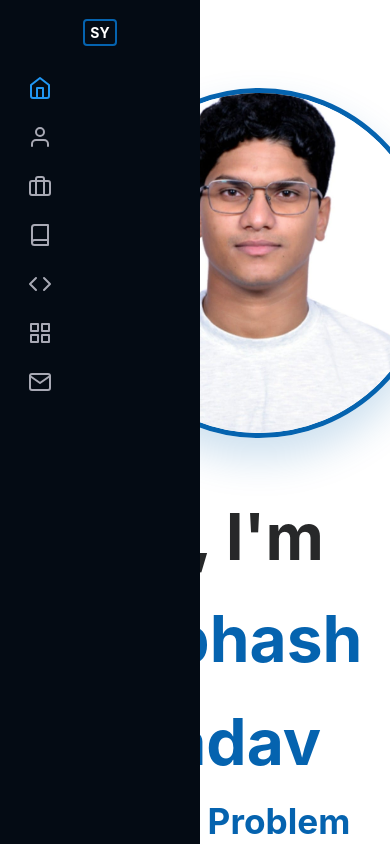
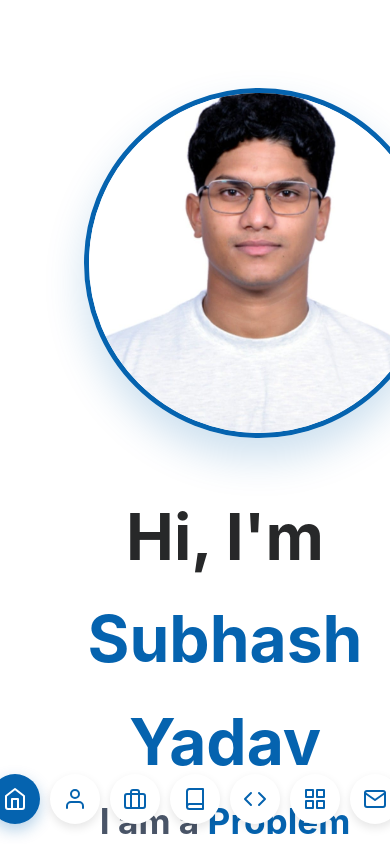
Before and after one commit to subhashyadavon/SubhashYadav, a React (Vite) app: page / in a window 390 px wide. Shown: the top 844 px of the page. Built offline with nearby package versions, Linux system fonts and the light colour scheme.

Commit message:
style: converted sidebar to floating expanding circular icons

```diff
--- a/src/components/Navbar/Navbar.css
+++ b/src/components/Navbar/Navbar.css
@@ -1,36 +1,12 @@
 .navbar {
   position: fixed;
-  left: 0;
-  top: 0;
-  bottom: 0;
-  width: 80px;
-  background: #040b14;
+  left: 20px;
+  top: 50%;
+  transform: translateY(-50%);
+  background: transparent;
   display: flex;
   flex-direction: column;
-  padding: 20px 0;
   z-index: 999;
-  transition: width 0.3s ease;
-  overflow: hidden;
-}
-
-.navbar:hover {
-  width: 200px;
-}
-
-.nav-logo {
-  text-align: center;
-  margin-bottom: 30px;
-  width: 100%;
-}
-
-.nav-logo a {
-  font-size: 24px;
-  font-weight: 700;
-  color: #fff;
-  text-decoration: none;
-  border: 2px solid var(--color-accent);
-  padding: 5px 10px;
-  border-radius: 4px;
 }
 
 .nav-menu {
@@ -40,8 +16,7 @@
   display: flex;
   flex-direction: column;
   align-items: flex-start;
-  gap: 25px;
-  width: 100%;
+  gap: 15px;
 }
 
 .anchor-link {
@@ -49,34 +24,47 @@
   flex-direction: row;
   align-items: center;
   text-decoration: none;
-  color: #a8a9b4;
-  transition: color 0.3s;
+  color: var(--color-accent); /* Icon color blue */
+  background: #ffffff;
+  transition: all 0.3s cubic-bezier(0.4, 0, 0.2, 1);
   font-size: 13px;
+  font-weight: 600;
   text-transform: uppercase;
   letter-spacing: 1px;
-  width: 100%;
-  padding: 0 28px;
-  box-sizing: border-box;
+  width: 50px;
+  height: 50px;
+  border-radius: 25px; /* Circle */
+  box-shadow: 0 4px 10px rgba(0, 0, 0, 0.1);
+  overflow: hidden;
 }
 
-.anchor-link:hover, .anchor-link.active {
-  color: #2196f3; /* Bright blue for dark background */
+.anchor-link:hover {
+  width: 150px; /* Expand to pill */
+  background: var(--color-accent);
+  color: #fff;
+  box-shadow: 0 6px 15px rgba(5, 99, 175, 0.3);
+}
+
+.anchor-link.active {
+  background: var(--color-accent);
+  color: #ffffff;
+  box-shadow: 0 6px 15px rgba(5, 99, 175, 0.3);
 }
 
 .nav-text {
-  margin-left: 20px;
+  margin-left: 15px;
   opacity: 0;
   white-space: nowrap;
   transition: opacity 0.3s ease;
 }
 
-.navbar:hover .nav-text {
+.anchor-link:hover .nav-text {
   opacity: 1;
 }
 
 /* SVG icons */
 .anchor-link svg {
-  margin-bottom: 0;
+  margin-left: 13px;
   stroke: currentColor;
   flex-shrink: 0;
   width: 24px;
@@ -84,19 +72,26 @@
 
 @media (max-width: 900px) {
   .navbar {
-    width: 60px;
-  }
-  .nav-text {
-    display: none;
-  }
-  .nav-logo a {
-    font-size: 14px;
-    padding: 3px 5px;
+    left: 10px;
   }
 }
 
 @media (max-width: 600px) {
   .navbar {
-    left: 0;
+    bottom: 20px;
+    top: auto;
+    left: 50%;
+    transform: translateX(-50%);
+    flex-direction: row;
+  }
+  .nav-menu {
+    flex-direction: row;
+    gap: 10px;
+  }
+  .anchor-link:hover {
+    width: 50px; /* Disable pill expand on mobile to save space */
+  }
+  .anchor-link:hover .nav-text {
+    opacity: 0;
   }
 }
--- a/src/components/Navbar/Navbar.jsx
+++ b/src/components/Navbar/Navbar.jsx
@@ -28,9 +28,7 @@ const Navbar = () => {
 
   return (
     <nav className="navbar">
-      <div className="nav-logo">
-        <AnchorLink href='#home'>SY</AnchorLink>
-      </div>
+
       <ul className="nav-menu">
         <li><AnchorLink className={`anchor-link ${activeSection === 'home' ? 'active' : ''}`} offset={100} href='#home'><HomeIcon /><span className="nav-text">Home</span></AnchorLink></li>
         <li><AnchorLink className={`anchor-link ${activeSection === 'about' ? 'active' : ''}`} offset={100} href='#about'><UserIcon /><span className="nav-text">About</span></AnchorLink></li>
```
